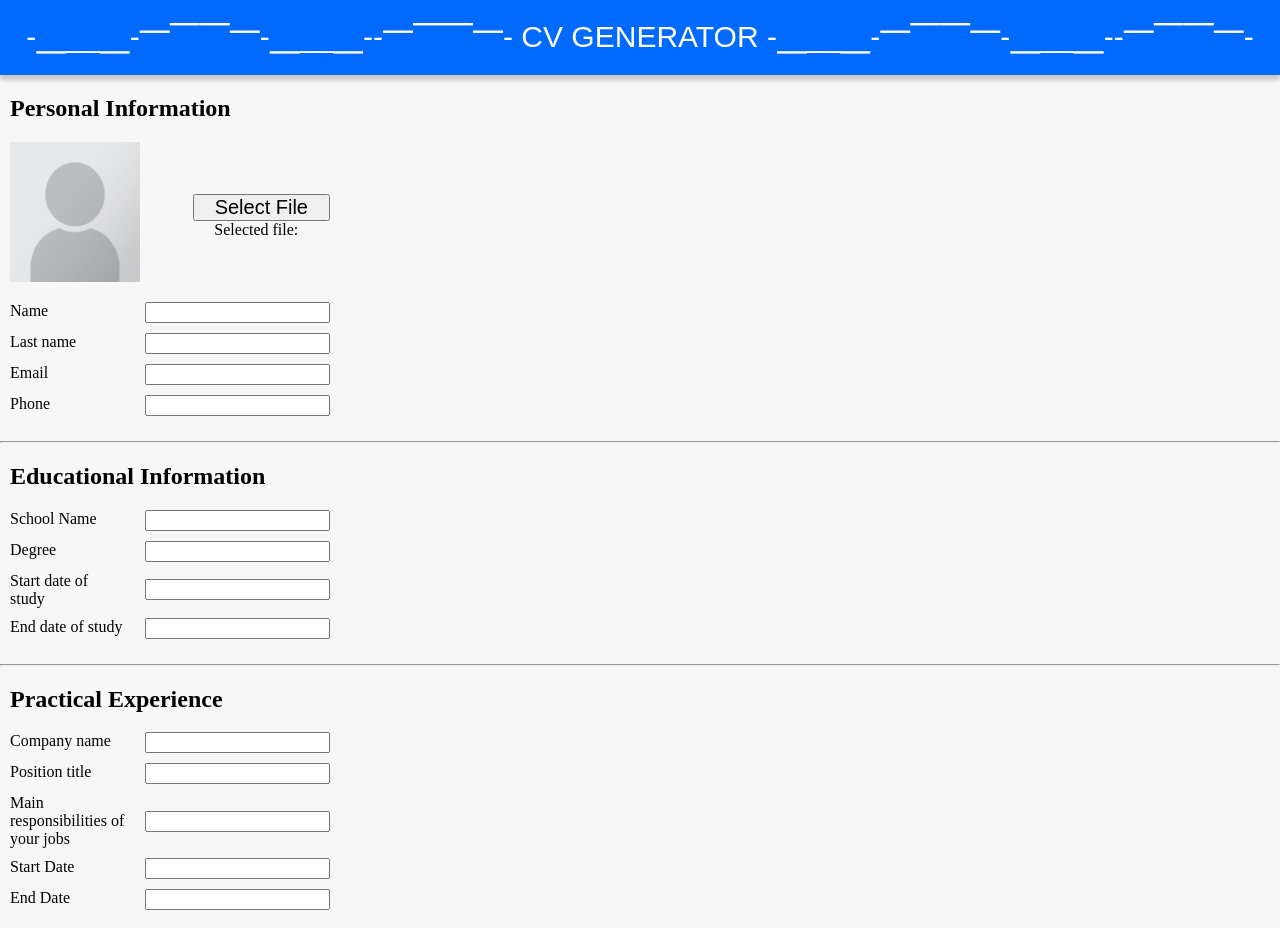
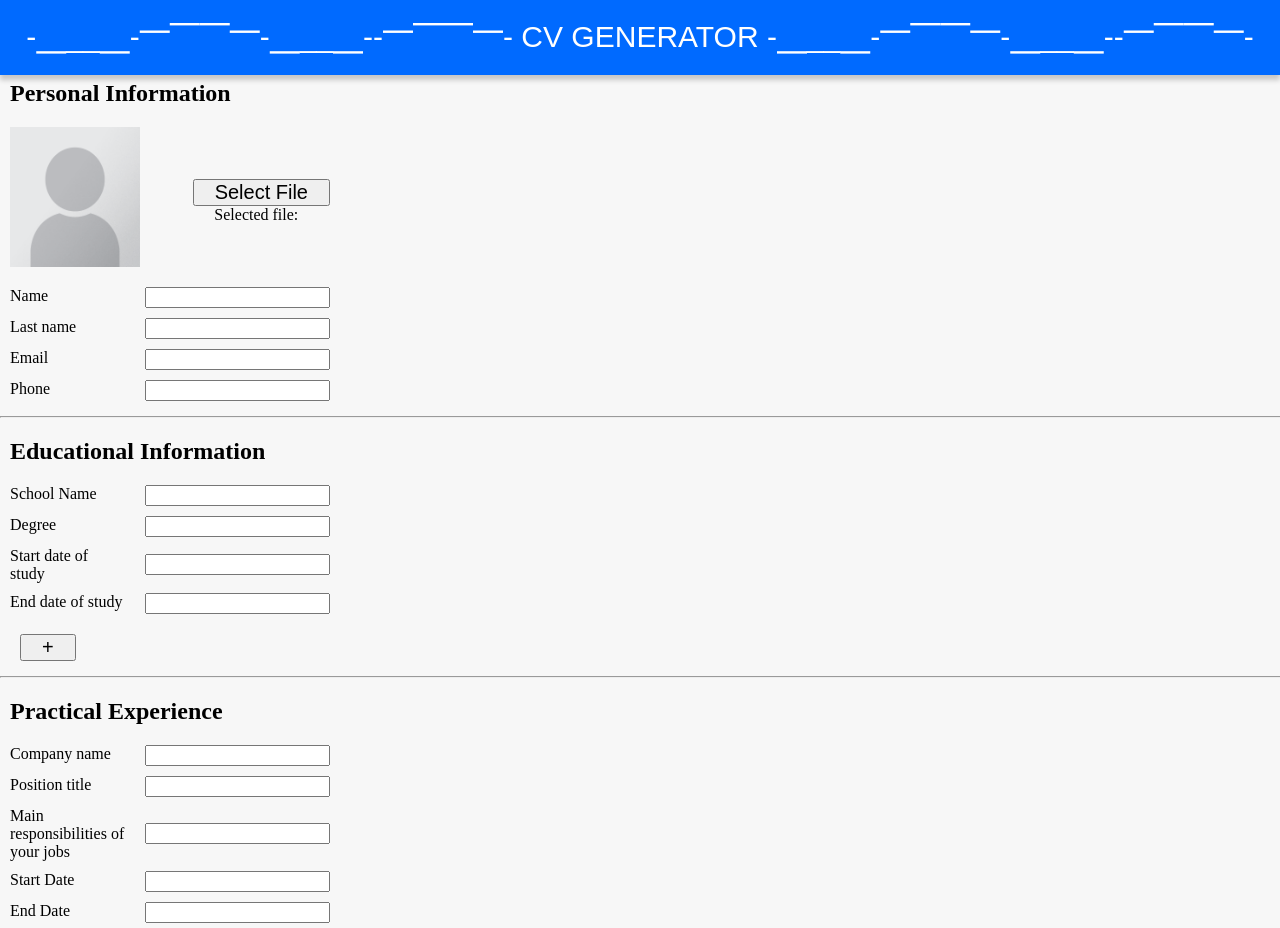
Before and after one commit to ChristoferLv/top-cv-application, a React (Vite) app: page / in a window 1280 px wide. Shown: the top 928 px of the page. Built offline with nearby package versions, Linux system fonts and the light colour scheme.

Commit message:
Add option to have multiple items on the educational and pratical section

```diff
--- a/src/App.css
+++ b/src/App.css
@@ -6,7 +6,13 @@ body {
 
 hr {
   margin-bottom: 0;
-  margin-top: 25px;
+  margin-top: 15px;
+  margin-bottom: 15px;
+  min-width: 100%;
+}
+
+h1{
+  margin-top: 5px;
 }
 
 
@@ -54,6 +60,7 @@ button {
   padding: 0 20px;
   font-size: 20px;
   margin-left: 10px;
+  align-self: flex-start;
 }
 
 .curriculum {
@@ -86,8 +93,20 @@ label > img{
 }
 
 img{
+  display: block;
   width: 130px;
   height: 140px;
   object-fit: fill;
   margin-bottom: 10px;
 }
+
+.info-container{
+  background-color: #e3e3e3;
+  padding: 8px;
+  margin-bottom: 5px;
+  border-radius: 5px;
+
+  h3{
+    margin: 8px;
+  }
+}
--- a/src/App.jsx
+++ b/src/App.jsx
@@ -9,21 +9,30 @@ import PraticalInformation from './components/PraticalInfo'
 import CurriculumView from './components/CVView'
 
 function App() {
-  const [personalInformation, setPersonalInformation] = useState({ name: "", lastName: "", email: "", phone: "", picture: "" });
-  const [educationalInformation, setEducationalInformation] = useState({ school: "", degree: "", startDateStudy: "", endDateStudy: "" });
-  const [praticalInformation, setPraticalInformation] = useState({ company: "", position: "", responsibilities: "", startDatePratical: "", endDatePratical: "" });
+  const [personalInformation, setPersonalInformation] = useState({ id: 1, name: "", lastName: "", email: "", phone: "", picture: "", url:"" });
+  const [educationalInformation, setEducationalInformation] = useState([{ id: 0, school: "", degree: "", startDateStudy: "", endDateStudy: "" }]);
+  const [praticalInformation, setPraticalInformation] = useState([{ id: 0, company: "", position: "", responsibilities: "", startDatePratical: "", endDatePratical: "" }]);
 
   const [isEditing, setIsEditing] = useState(true);
 
   console.log(personalInformation)
-  console.log(educationalInformation)
+  console.log("educational arr", educationalInformation)
   console.log(praticalInformation)
   console.log({ ...personalInformation, ...educationalInformation, ...praticalInformation })
-  console.log(personalInformation.picture.split("\\").at(-1))
+  // console.log(personalInformation.picture.split("\\").at(-1))
 
   function handleEditing() {
     setIsEditing(!isEditing);
     window.scrollTo(0, 0);
+  }
+
+  function handleAddMore(sectionName) {
+    if (sectionName == "educational") {
+      setEducationalInformation([...educationalInformation, { id: educationalInformation.length, school: "", degree: "", startDateStudy: "", endDateStudy: "" }])
+    }
+    if (sectionName == "pratical") {
+      setPraticalInformation([...praticalInformation, { id: praticalInformation.length, company: "", position: "", responsibilities: "", startDatePratical: "", endDatePratical: "" }])
+    }
   }
 
   /**
@@ -46,7 +55,14 @@ function App() {
    */
   function handleEducationalInfo(event) {
     const whoChanged = event.target;
-    setEducationalInformation({ ...educationalInformation, [whoChanged.name]: whoChanged.value });
+    const id = event.target.parentElement.parentElement.id;
+    setEducationalInformation(
+      educationalInformation.map((item) => {
+        if (item.id == id)
+          return { ...(educationalInformation[id]), [whoChanged.name]: whoChanged.value }
+        return item
+      })
+    );
   }
 
   /**
@@ -55,7 +71,14 @@ function App() {
    */
   function handlePraticalInfo(event) {
     const whoChanged = event.target;
-    setPraticalInformation({ ...praticalInformation, [whoChanged.name]: whoChanged.value });
+    const id = event.target.parentElement.parentElement.id;
+    setPraticalInformation(
+      praticalInformation.map((item) => {
+        if (item.id == id)
+          return { ...(praticalInformation[id]), [whoChanged.name]: whoChanged.value }
+        return item
+      })
+    );
   }
 
   return (
@@ -65,25 +88,34 @@ function App() {
           -⎽__⎽-⎻⎺⎺⎻-⎽__⎽--⎻⎺⎺⎻- CV GENERATOR -⎽__⎽-⎻⎺⎺⎻-⎽__⎽--⎻⎺⎺⎻-
         </p>
       </header>
-      {isEditing ? (<> <section>
-        <PersonalInformation data={personalInformation} handler={handlePersonalInfo} />
-      </section>
-
-        <hr />
-
+      {isEditing ? (<>
         <section>
-          <EducationalInformation data={educationalInformation} handler={handleEducationalInfo} />
+          <PersonalInformation data={personalInformation} handler={handlePersonalInfo} />
         </section>
 
         <hr />
 
         <section>
-          <PraticalInformation data={praticalInformation} handler={handlePraticalInfo} />
+          <h1>Educational Information</h1>
+
+          {educationalInformation.map((item, index) => <><EducationalInformation key={item.id} data={item} handler={handleEducationalInfo} />{(index < educationalInformation.length - 1) && <hr />}</>)}
+
+          <button onClick={() => handleAddMore("educational")}> + </button>
+        </section>
+
+        <hr />
+
+        <section>
+          <h1>Practical Experience</h1>
+
+          {praticalInformation.map((item, index) => <><PraticalInformation key={item.id} data={item} handler={handlePraticalInfo} />{(index < praticalInformation.length - 1) && <hr />} </>)}
+
+          <button onClick={() => handleAddMore("pratical")}> + </button>
         </section>
 
         <button onClick={handleEditing}>Finish</button></>) :
         (<><CurriculumView data={
-          { ...personalInformation, ...educationalInformation, ...praticalInformation }
+          { "personal": personalInformation, "educational": educationalInformation, "pratical": praticalInformation }
         } gotoEdit={handleEditing} /></>)}
 
 
--- a/src/components/CVView.jsx
+++ b/src/components/CVView.jsx
@@ -1,25 +1,33 @@
+import { Fragment } from "react";
+
 export default function CurriculumView({ data, gotoEdit }) {
+    console.log("view data", data)
     return (<>
         <div className="curriculum">
             <h1>Curriculum Vitæ</h1>
             <h2>Personal information</h2>
-            {data.url && <img src={data.url} alt="" />}
-            <h3>Name: {data.name + " " + data.lastName}</h3>
-            <h3>Email: {data.email}</h3>
-            <h3>Phone: {data.phone}</h3>
+            {data.personal.url && <img src={data.personal.url} alt="" />}
+            <h3>Name: {data.personal.name + " " + data.personal.lastName}</h3>
+            <h3>Email: {data.personal.email}</h3>
+            <h3>Phone: {data.personal.phone}</h3>
 
             <hr />
 
             <h2>Educational Information</h2>
-            <h3>School: {data.school}</h3>
-            <h3>Degree: {data.degree}</h3>
-            <h3>Period: {data.startDateStudy} – {data.endDateStudy}</h3>
+            {data.educational.map((item) => <div className="info-container" key={item.id}>
+                <h3>School: {item.school}</h3>
+                <h3>Degree: {item.degree}</h3>
+                <h3>Period: {item.startDateStudy} – {item.endDateStudy}</h3>
+            </div >)}
 
             <h2>Pratical Information</h2>
-            <h3>Company: {data.company}</h3>
-            <h3>Position: {data.position}</h3>
-            <h3>Responsibilities: {data.responsibilities}</h3>
-            <h3>Period: {data.startDatePratical} – {data.endDatePratical}</h3>
+            {data.pratical.map((item) => <div className="info-container" key={item.id}>
+                <h3>Company: {item.company}</h3>
+                <h3>Position: {item.position}</h3>
+                <h3>Responsibilities: {item.responsibilities}</h3>
+                <h3>Period: {item.startDatePratical} – {item.endDatePratical}</h3>
+            </div >)}
+
 
             <button onClick={gotoEdit}>Edit</button>
         </div>
--- a/src/components/EducationalInfo.jsx
+++ b/src/components/EducationalInfo.jsx
@@ -1,7 +1,6 @@
 export default function EducationalInformation({ data, handler: handleEducationalInfo }) {
     return <>
-        <h1>Educational Information</h1>
-        <div className="inputs">
+        <div className="inputs" id={data.id}>
             <label>
                 School Name
                 <input type="text" name="school" id="" value={data.school} onChange={handleEducationalInfo} />
--- a/src/components/PraticalInfo.jsx
+++ b/src/components/PraticalInfo.jsx
@@ -1,7 +1,6 @@
 export default function PraticalInformation({ data, handler: handlePraticalInfo }) {
     return <>
-        <h1>Practical Experience</h1>
-        <div className="inputs">
+        <div className="inputs" id={data.id}>
             <label>
                 Company name
                 <input type="text" name="company" id="" value={data.company} onChange={handlePraticalInfo} />
```
